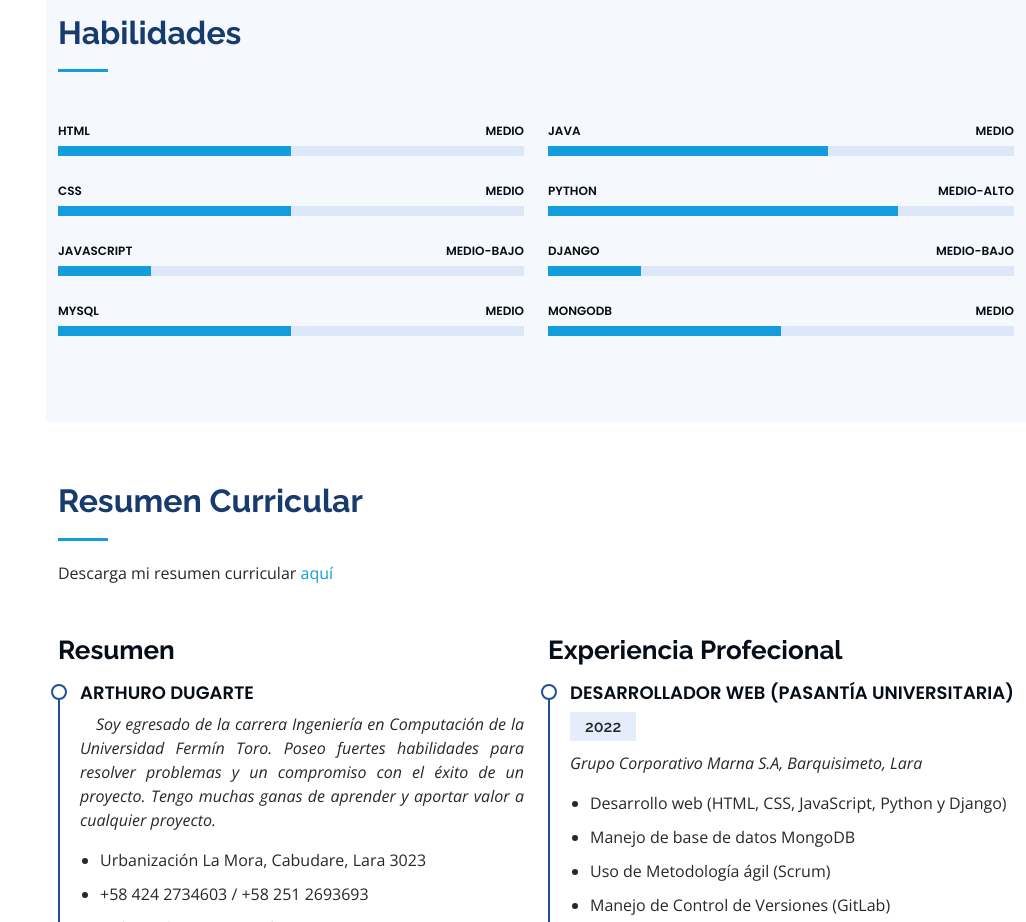
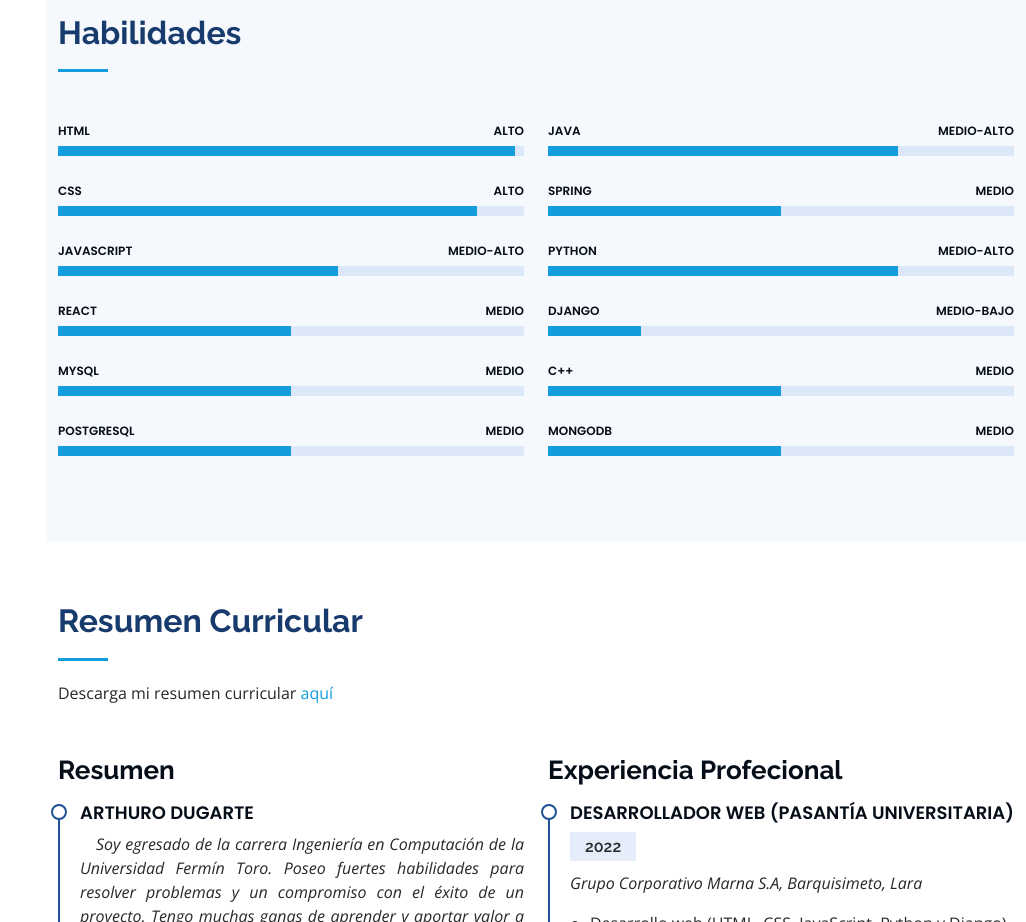
Before and after one commit to ArtDugarte/Portafolio, a plain HTML site: page index.html in a window 1280 px wide. Shown: the part 1960-2882 px from the top of the page, without its empty margins (254-1280 px from the left). Drawn offline with nearby package versions, Linux system fonts and the light colour scheme.

Commit message:
Cámbios en Habilidades

```diff
--- a/index.html
+++ b/index.html
@@ -169,23 +169,30 @@
           <div class="col-lg-6" data-aos="fade-up">
 
             <div class="progress">
-              <span class="skill">HTML<i class="val">Medio</i></span>
+              <span class="skill">HTML<i class="val">Alto</i></span>
               <div class="progress-bar-wrap">
-                <div class="progress-bar" role="progressbar" aria-valuenow="50" aria-valuemin="0" aria-valuemax="100"></div>
+                <div class="progress-bar" role="progressbar" aria-valuenow="98" aria-valuemin="0" aria-valuemax="100"></div>
               </div>
             </div>
 
             <div class="progress">
-              <span class="skill">CSS <i class="val">Medio</i></span>
+              <span class="skill">CSS <i class="val">Alto</i></span>
               <div class="progress-bar-wrap">
-                <div class="progress-bar" role="progressbar" aria-valuenow="50" aria-valuemin="0" aria-valuemax="100"></div>
+                <div class="progress-bar" role="progressbar" aria-valuenow="90" aria-valuemin="0" aria-valuemax="100"></div>
               </div>
             </div>
 
             <div class="progress">
-              <span class="skill">JavaScript <i class="val">Medio-Bajo</i></span>
+              <span class="skill">JavaScript <i class="val">Medio-Alto</i></span>
               <div class="progress-bar-wrap">
-                <div class="progress-bar" role="progressbar" aria-valuenow="20" aria-valuemin="0" aria-valuemax="100"></div>
+                <div class="progress-bar" role="progressbar" aria-valuenow="60" aria-valuemin="0" aria-valuemax="100"></div>
+              </div>
+            </div>
+
+             <div class="progress">
+              <span class="skill">React <i class="val">Medio</i></span>
+              <div class="progress-bar-wrap">
+                <div class="progress-bar" role="progressbar" aria-valuenow="50" aria-valuemin="0" aria-valuemax="100"></div>
               </div>
             </div>
 
@@ -195,14 +202,30 @@
                 <div class="progress-bar" role="progressbar" aria-valuenow="50" aria-valuemin="0" aria-valuemax="100"></div>
               </div>
             </div>
+
+            <div class="progress">
+              <span class="skill">PostgreSQL <i class="val">Medio</i></span>
+              <div class="progress-bar-wrap">
+                <div class="progress-bar" role="progressbar" aria-valuenow="50" aria-valuemin="0" aria-valuemax="100"></div>
+              </div>
+            </div>
+
           </div>
+
 
           <div class="col-lg-6" data-aos="fade-up" data-aos-delay="100">
 
             <div class="progress">
-              <span class="skill">Java <i class="val">Medio</i></span>
+              <span class="skill">Java <i class="val">Medio-Alto</i></span>
               <div class="progress-bar-wrap">
-                <div class="progress-bar" role="progressbar" aria-valuenow="60" aria-valuemin="0" aria-valuemax="100"></div>
+                <div class="progress-bar" role="progressbar" aria-valuenow="75" aria-valuemin="0" aria-valuemax="100"></div>
+              </div>
+            </div>
+
+            <div class="progress">
+              <span class="skill">Spring <i class="val">Medio</i></span>
+              <div class="progress-bar-wrap">
+                <div class="progress-bar" role="progressbar" aria-valuenow="50" aria-valuemin="0" aria-valuemax="100"></div>
               </div>
             </div>
 
@@ -217,6 +240,13 @@
               <span class="skill">Django <i class="val">Medio-Bajo</i></span>
               <div class="progress-bar-wrap">
                 <div class="progress-bar" role="progressbar" aria-valuenow="20" aria-valuemin="0" aria-valuemax="100"></div>
+              </div>
+            </div>
+
+            <div class="progress">
+              <span class="skill">C++ <i class="val">Medio</i></span>
+              <div class="progress-bar-wrap">
+                <div class="progress-bar" role="progressbar" aria-valuenow="50" aria-valuemin="0" aria-valuemax="100"></div>
               </div>
             </div>
 
```
